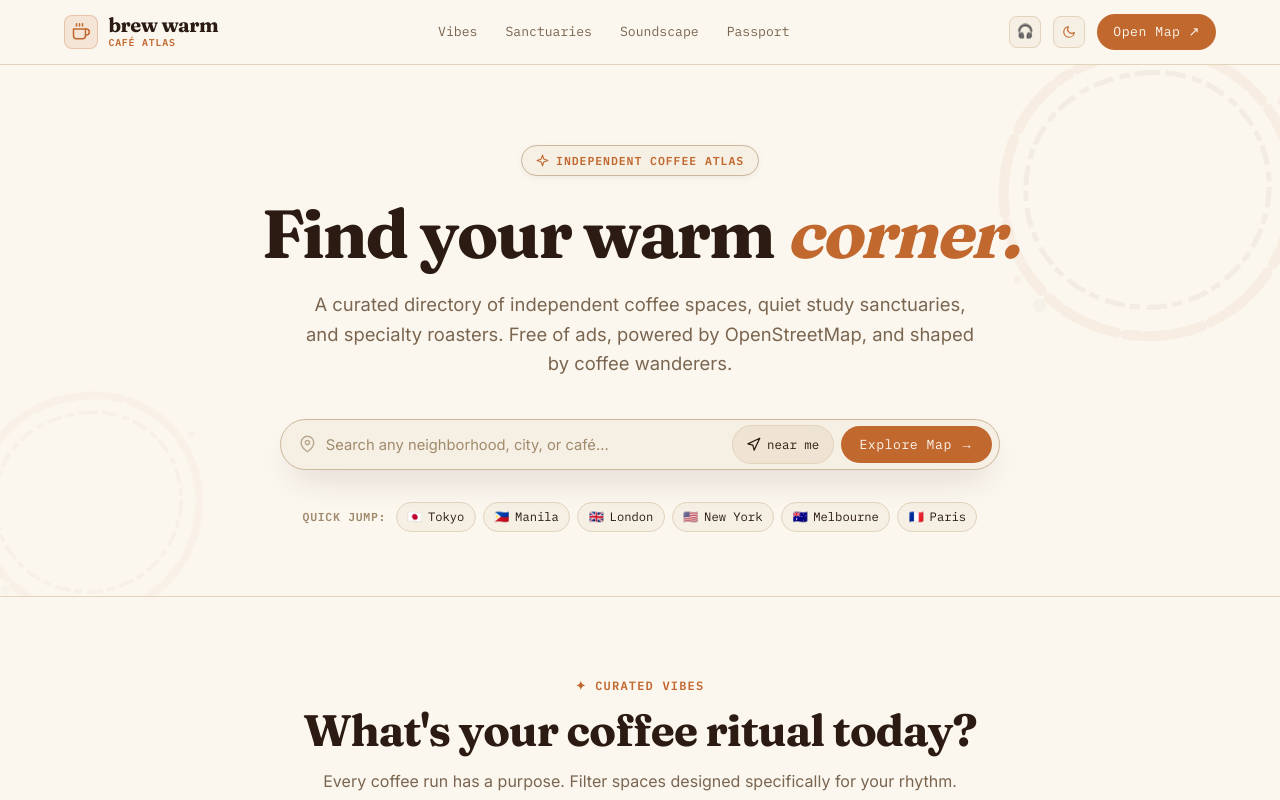
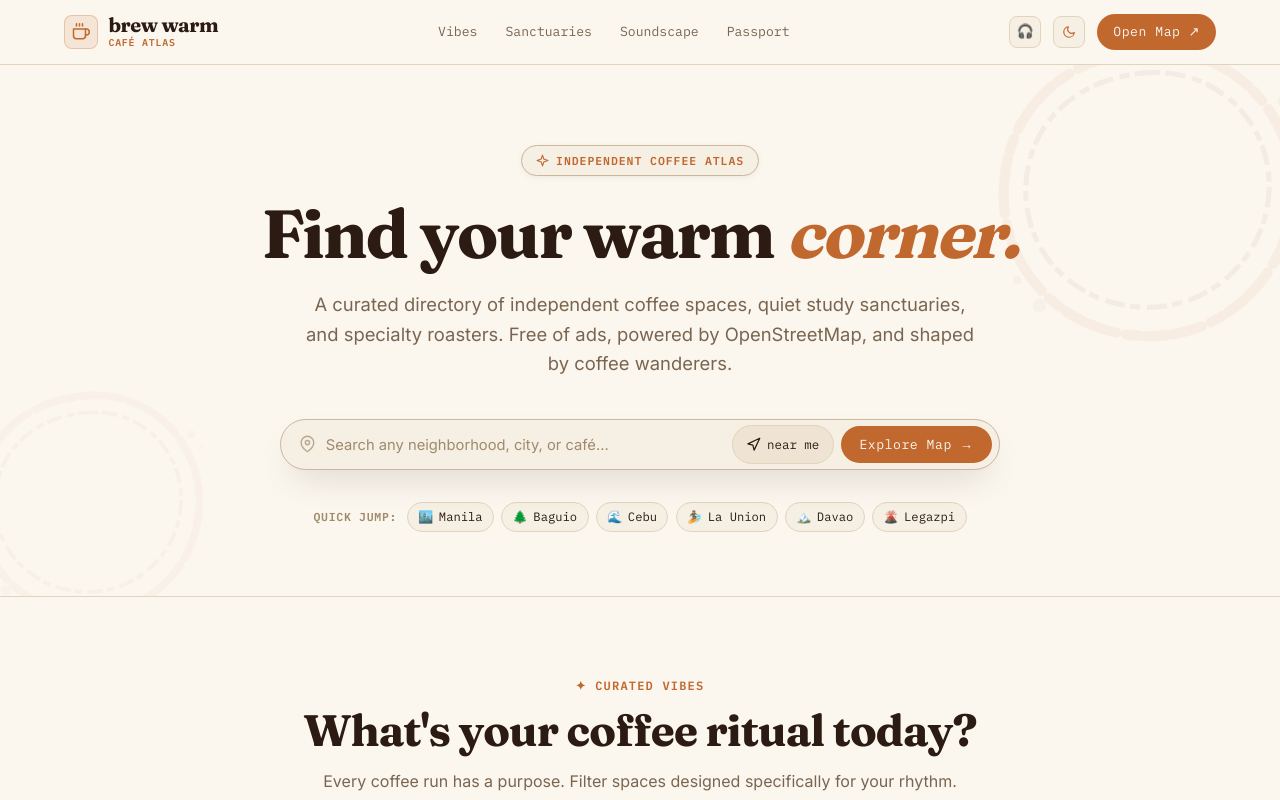
Before and after one commit to omskurtttttt/brew-warm, a Next.js app: page / in a window 1280 px wide. Shown: the top 800 px of the page. Built offline with nearby package versions, Linux system fonts and the light colour scheme.

Commit message:
feat: update quick jump hubs to key philippine coffee destinations

```diff
--- a/src/components/FrontPage.tsx
+++ b/src/components/FrontPage.tsx
@@ -26,12 +26,12 @@ interface NominatimResult {
 }
 
 const POPULAR_HUBS = [
-  { name: "Tokyo", country: "Japan", lat: 35.6595, lng: 139.7005, flag: "🇯🇵" },
-  { name: "Manila", country: "Philippines", lat: 14.5539, lng: 121.0183, flag: "🇵🇭" },
-  { name: "London", country: "UK", lat: 51.5134, lng: -0.1264, flag: "🇬🇧" },
-  { name: "New York", country: "USA", lat: 40.716, lng: -73.9634, flag: "🇺🇸" },
-  { name: "Melbourne", country: "Australia", lat: -37.8136, lng: 144.9631, flag: "🇦🇺" },
-  { name: "Paris", country: "France", lat: 48.8566, lng: 2.3522, flag: "🇫🇷" },
+  { name: "Manila", country: "Philippines", region: "Metro Manila", lat: 14.5547, lng: 121.0244, flag: "🏙️" },
+  { name: "Baguio", country: "Philippines", region: "Benguet", lat: 16.4124, lng: 120.5960, flag: "🌲" },
+  { name: "Cebu", country: "Philippines", region: "Central Visayas", lat: 10.3157, lng: 123.8854, flag: "🌊" },
+  { name: "La Union", country: "Philippines", region: "Ilocos Region", lat: 16.6575, lng: 120.3204, flag: "🏄" },
+  { name: "Davao", country: "Philippines", region: "Mindanao", lat: 7.0731, lng: 125.6128, flag: "🏔️" },
+  { name: "Legazpi", country: "Philippines", region: "Albay", lat: 13.1391, lng: 123.7438, flag: "🌋" },
 ];
 
 const CURATED_VIBES = [
--- a/src/lib/sync.ts
+++ b/src/lib/sync.ts
@@ -33,6 +33,14 @@ export const PREDEFINED_AREAS: Record<string, { name: string; bounds: SyncBounds
   quezon_city: {
     name: "Quezon City (Tomas Morato / Diliman)",
     bounds: { south: 14.62, west: 121.02, north: 14.66, east: 121.06 },
+  },
+  la_union: {
+    name: "La Union (San Juan / Urbiztondo)",
+    bounds: { south: 16.63, west: 120.30, north: 16.68, east: 120.34 },
+  },
+  davao: {
+    name: "Davao City (Poblacion / Matina)",
+    bounds: { south: 7.05, west: 125.59, north: 7.09, east: 125.63 },
   },
   tokyo: {
     name: "Tokyo (Shibuya / Omotesando)",
```
Also changed, not shown: src/components/MapView.tsx (+25 -9 lines).
